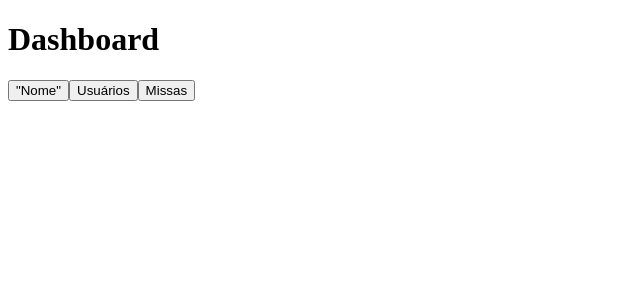
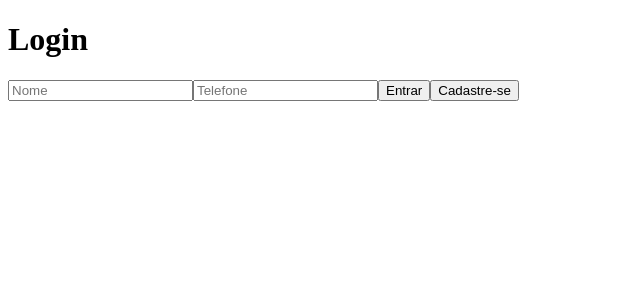
Before and after one commit to ThalesJC/ChurchSched, a React (Vite) app in the folder App/: page / in a window 1280 px wide. Shown: the top 300 px of the page, without its empty margins (0-640 px from the left). Built offline with nearby package versions, Linux system fonts and the light colour scheme.

Commit message:
feat: configura rotamento

```diff
--- a/App/package.json
+++ b/App/package.json
@@ -11,7 +11,8 @@
   },
   "dependencies": {
     "react": "^18.2.0",
-    "react-dom": "^18.2.0"
+    "react-dom": "^18.2.0",
+    "react-router-dom": "^6.11.2"
   },
   "devDependencies": {
     "@types/react": "^18.0.28",
--- a/App/src/App.tsx
+++ b/App/src/App.tsx
@@ -1,14 +1,8 @@
-// import Login from "./Pages/Login"
-// import Signup from "./Pages/Signup"
-// import HomeUser from "./Pages/HomeUser"
-import Dashboard from "./Pages/Dashboard"
+import AppRoutes from "./Routes"
 
 function App() {
   return (
-    // <Login />
-    // <Signup />
-    // <HomeUser />
-    <Dashboard />
+    <AppRoutes />
   )
 }
 
--- /dev/null
+++ b/App/src/Routes.tsx
@@ -0,0 +1,19 @@
+import { BrowserRouter as Router, Route, Routes } from "react-router-dom";
+import HomeUser from "./Pages/HomeUser";
+import Login from "./Pages/Login";
+import Signup from "./Pages/Signup";
+import Dashboard from "./Pages/Dashboard";
+
+export default function AppRoutes() {
+    return (
+        <Router>
+            <Routes>
+                <Route path="/" element={<Login />} />
+                <Route path="/login" element={<Login />} />
+                <Route path="/home" element={<HomeUser />} />
+                <Route path="/signup" element={<Signup />} />
+                <Route path="/dashboard" element={<Dashboard />} />
+            </Routes>
+        </Router>
+    )
+}
```
Also changed, not shown: 1 other file (tests, documents, lock files or other folders).
